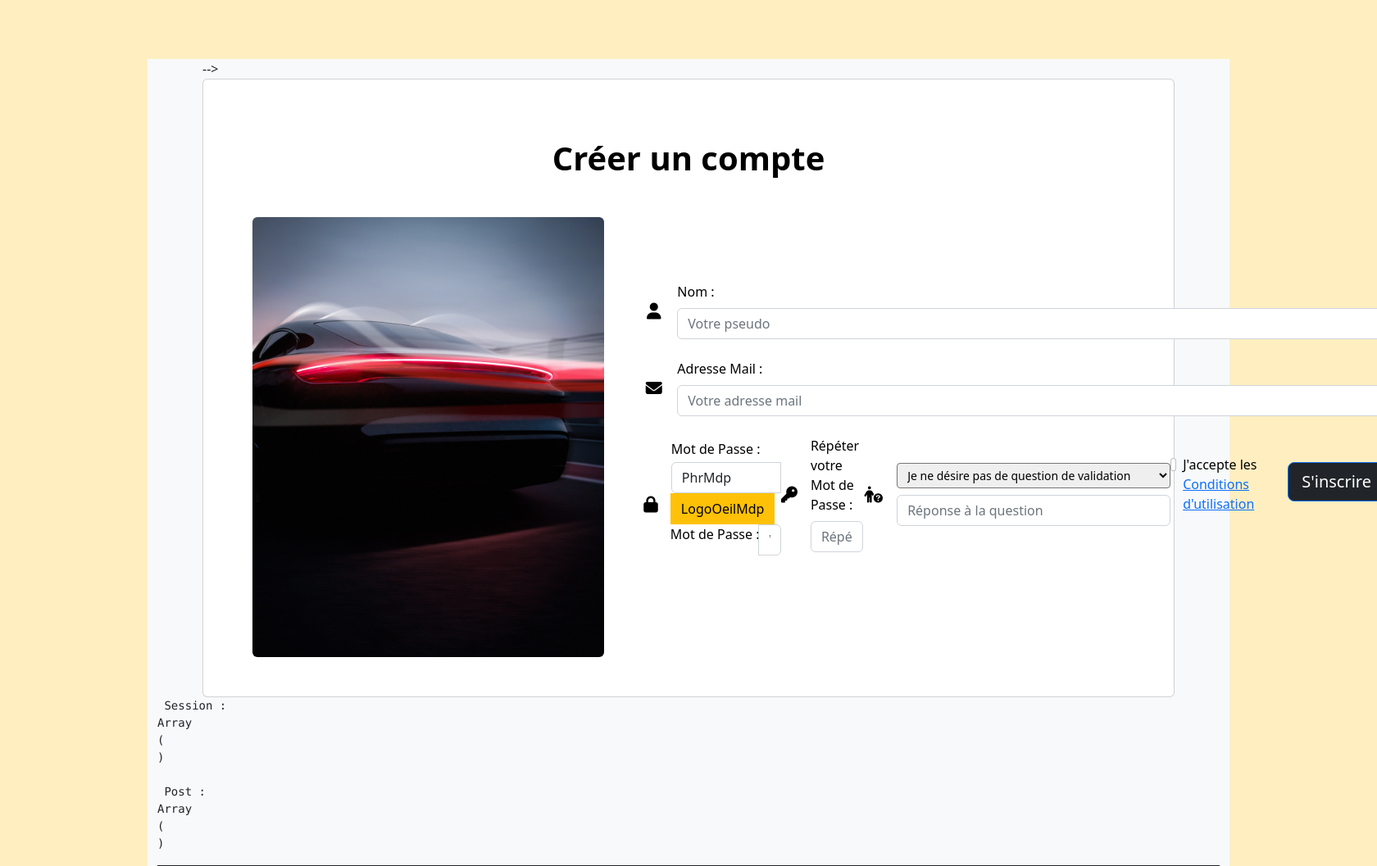
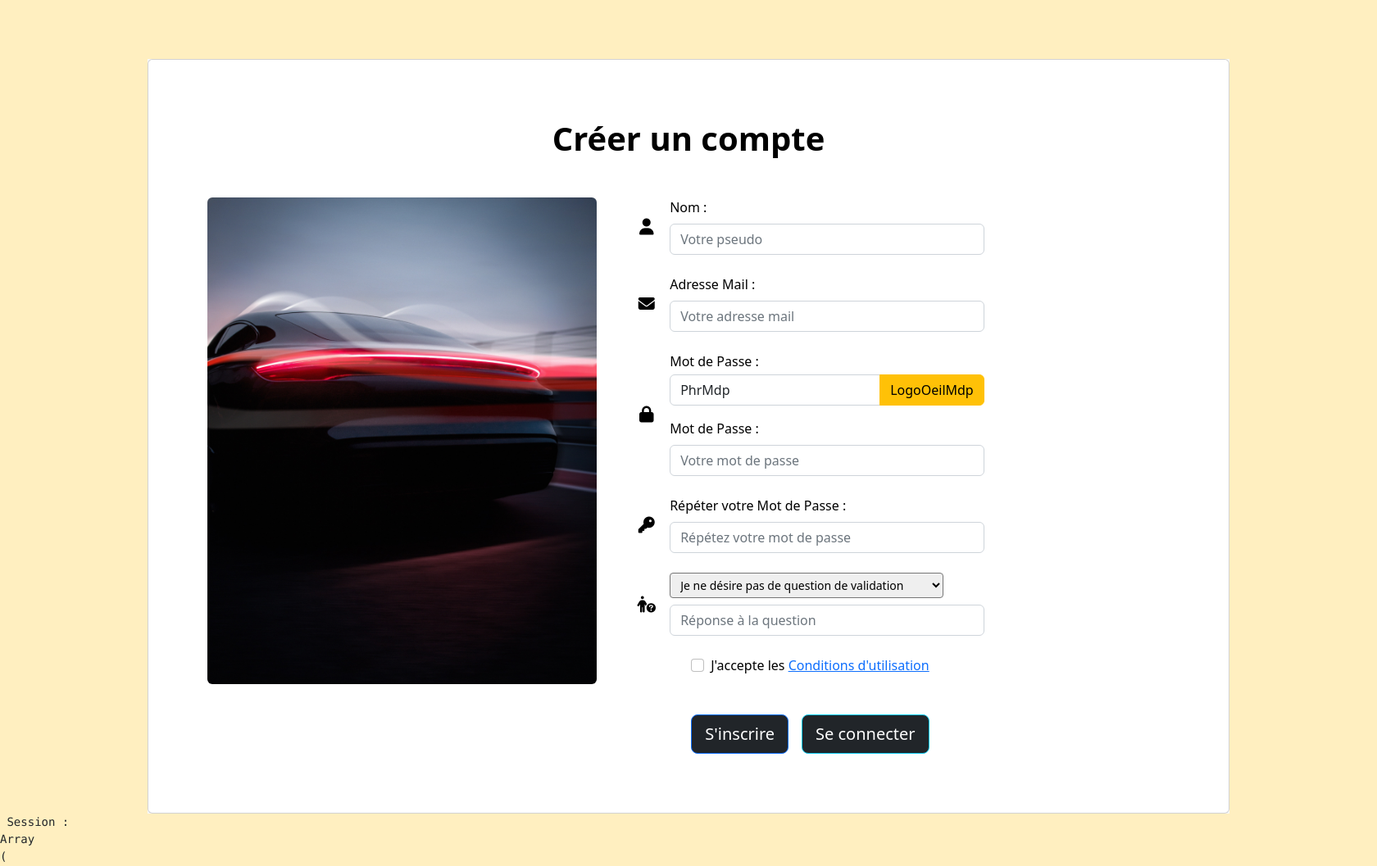
Before and after one commit to Nathekip/sae23lvnk, a PHP site: page /creerprofil5.php in a window 1680 px wide; the page is wider, and only the part inside the window is pictured. Shown: the top 1057 px of that part at 82% size. Run offline with PHP 8.4, Linux system fonts and the light colour scheme; data that the repository does not hold is empty.

Commit message:
Update creerprofil5.php

```diff
--- a/creerprofil5.php
+++ b/creerprofil5.php
@@ -11,7 +11,7 @@
     <br><br><br>
       <div class="container bg-light h-100">
         <div class="row d-flex justify-content-center align-items-center h-100">
-          <div class="col-lg-12 col-xl-11"> -->
+          <!-- <div class="col-lg-12 col-xl-11"> -->
             <div class="card text-black">
               <div class="card-body p-md-5">
                     <p class="text-center h1 fw-bold mb-5 mx-1 mx-md-4 mt-4">
@@ -48,6 +48,7 @@
                                                   <button type="submit" class="btn btn-warning" name="mdpoeil" value=True>
                                                     LogoOeilMdp
                                                   </button>
+                                                </div>
                                                 <label class="form-label" for="mdp">Mot de Passe :</label>
                                                 <input value="phrMdp" type="password" placeholder="Votre mot de passe" name="mdp" id="mdp" class="form-control" />
                                               </div>
```
